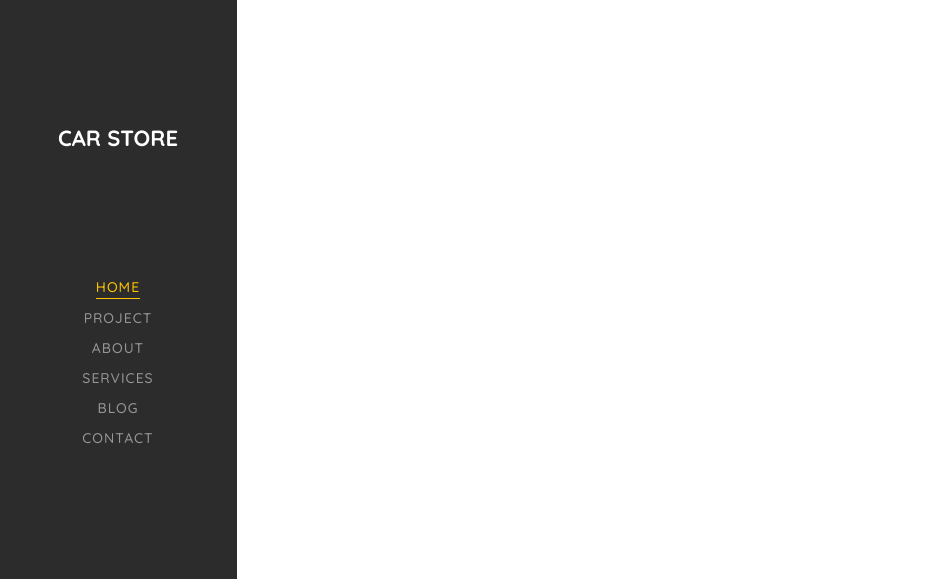
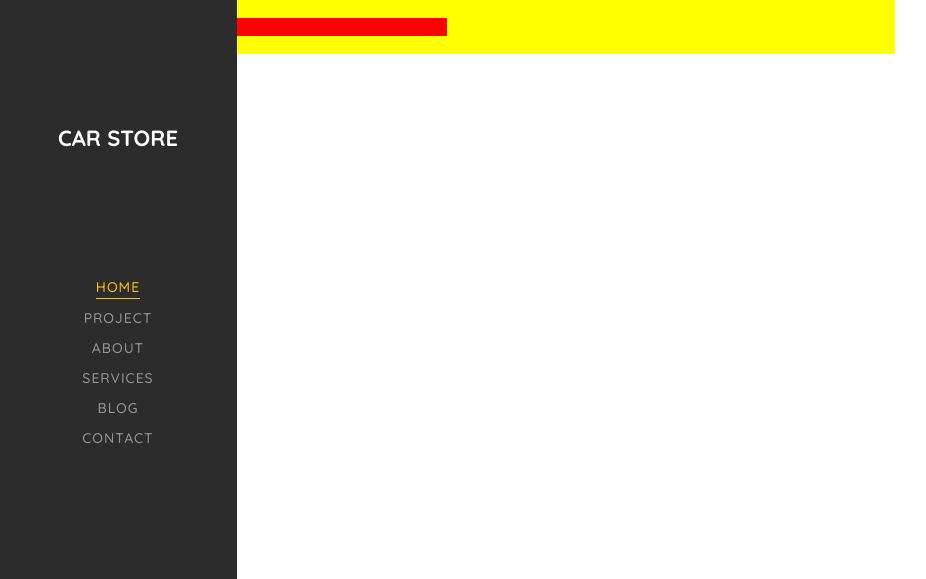
Before and after one commit to Bacdong/carauto-v1, a plain HTML site: page index.html in a window 1280 px wide. Shown: the top 579 px of the page, without its empty margins (1-927 px from the left). Drawn offline with nearby package versions, Linux system fonts and the light colour scheme; files whose address does not match are found by name.

Commit message:
Test github

```diff
--- a/assets/scss/style.scss
+++ b/assets/scss/style.scss
@@ -1,5 +1,4 @@
 @import '_variable.scss';
-
 * {
     margin: 0;
     padding: 0;
@@ -39,15 +38,12 @@ body {
     bottom: 0;
     width: calc(20% - 1.8rem);
     background-color: $background;
-
     .header-navbars {
         @extend %flex-layout;
-
         width: 100%;
         height: 100%;
         flex-direction: column;
         justify-content: space-evenly;
-
         .navbars-title {
             width: 100%;
             text-align: center;
@@ -56,12 +52,10 @@ body {
 }
 
 .navbars-title {
-
     .navbars-title__link {
         display: block;
         width: 100%;
         text-decoration: none;
-
         h1 {
             color: $white;
             font-size: 2.2rem;
@@ -73,13 +67,10 @@ body {
 }
 
 .header-navbars {
-
     .navbars-menu {
         width: 100%;
-
         .menu-list {
             @extend %flex-layout;
-
             width: 100%;
             list-style: none;
             flex-direction: column;
@@ -88,40 +79,30 @@ body {
 }
 
 .menu-list {
-
     .list-item {
         @extend %flex-layout;
-
         margin-bottom: 0.8rem;
-
         &.active {
             border-bottom: 1px solid $yellow;
-
             .item-link {
                 color: $yellow;
             }
         }
-
         .item-link {
             @extend %anchor;
-
             font-size: 1.4rem;
             line-height: 2.2rem;
             text-transform: uppercase;
             text-align: center;
             letter-spacing: 1px;
         }
-
         &:hover {
             border-bottom: 1px solid $yellow;
             transition: all ease-in 0.2s;
-
             .item-link {
                 color: $white;
             }
-
             &.active {
-
                 .item-link {
                     color: $yellow;
                 }
@@ -131,18 +112,14 @@ body {
 }
 
 .header-navbars {
-
     .navbars-info {
         @extend %flex-layout;
-
         width: 100%;
         flex-direction: column;
         justify-content: space-between;
-
         .info-brief {
             width: 100%;
             padding: 0 2rem 2rem 2rem;
-
             p {
                 font-size: 1.3rem;
                 font-weight: 500;
@@ -155,30 +132,22 @@ body {
 }
 
 .navbars-info {
-
     .info-social {
         width: 100%;
-
         .social-list {
             @extend %flex-layout;
-
             width: 100%;
             list-style: none;
-
             .social-item {
                 margin: 0 0.6rem;
-
                 .social-link {
                     @extend %anchor;
-
                     i {
                         font-size: 1.6rem;
                         color: rgba(255, 255, 255, 0.3);
                         transition: all ease-in 0.2s;
                     }
-
                     &:hover {
-
                         i {
                             font-size: 1.6rem;
                             color: $yellow;
@@ -189,3 +158,15 @@ body {
         }
     }
 }
+
+main {
+    width: 70%;
+    background-color: yellow;
+    div {
+        width: 50%;
+        background-color: red;
+    }
+    h1 {
+        color: blue;
+    }
+}
--- a/index.html
+++ b/index.html
@@ -1,5 +1,6 @@
 <!DOCTYPE html>
 <html lang="en">
+
 <head>
     <title>Car Store</title>
     <meta charset="UTF-8">
@@ -12,15 +13,11 @@
     <!-- /css -->
 
     <!-- Google Fonts -->
-        <link
-            href="https://fonts.googleapis.com/css2?family=Quicksand:wght@300;400;500;600;700&display=swap"
-            rel="stylesheet">
+    <link href="https://fonts.googleapis.com/css2?family=Quicksand:wght@300;400;500;600;700&display=swap" rel="stylesheet">
     <!-- /Goole Fonts -->
 
     <!-- Jquery CDN -->
-        <script src="https://code.jquery.com/jquery-3.5.1.min.js"
-            integrity="sha256-9/aliU8dGd2tb6OSsuzixeV4y/faTqgFtohetphbbj0="
-            crossorigin="anonymous"></script>
+    <script src="https://code.jquery.com/jquery-3.5.1.min.js" integrity="sha256-9/aliU8dGd2tb6OSsuzixeV4y/faTqgFtohetphbbj0=" crossorigin="anonymous"></script>
     <!-- /Jquery CDN -->
 </head>
 
@@ -117,13 +114,21 @@
     </header>
     <!-- /Header -->
 
-        <main>Initial my teamwork project!</main>
+    <main>
+        Initial my teamwork project!
+        <div>
+            Join project.
+        </div>
+
+        <h1>Tiêu đề</h1>
+    </main>
 
     <script type="text/javascript">
-            $(document).ready(function () {
+        $(document).ready(function() {
             console.log('jQuery is active!');
             console.log('Initial teamwork project!');
         });
     </script>
 </body>
+
 </html>
```
Also changed, not shown: assets/css/style.css, assets/css/style.min.css, 2 other files. Lines whose indentation alone changed are shown as unchanged.
